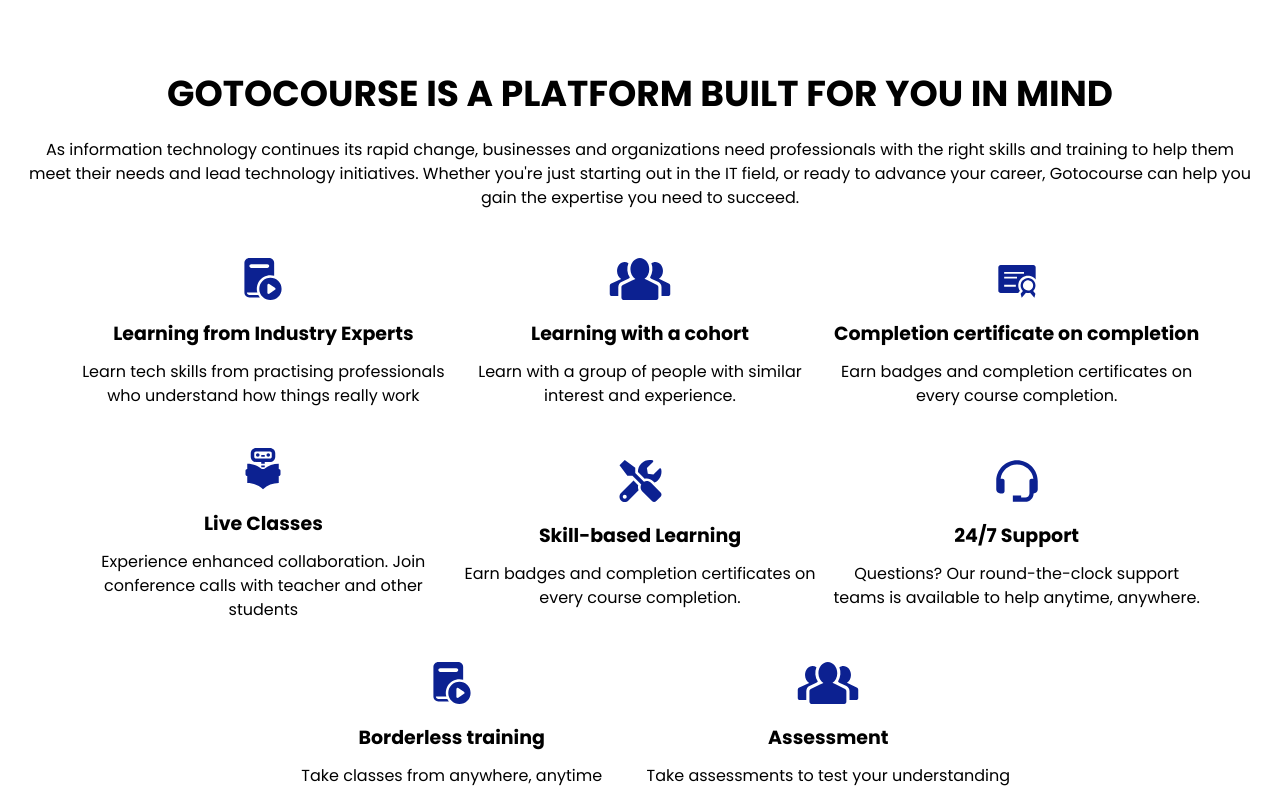
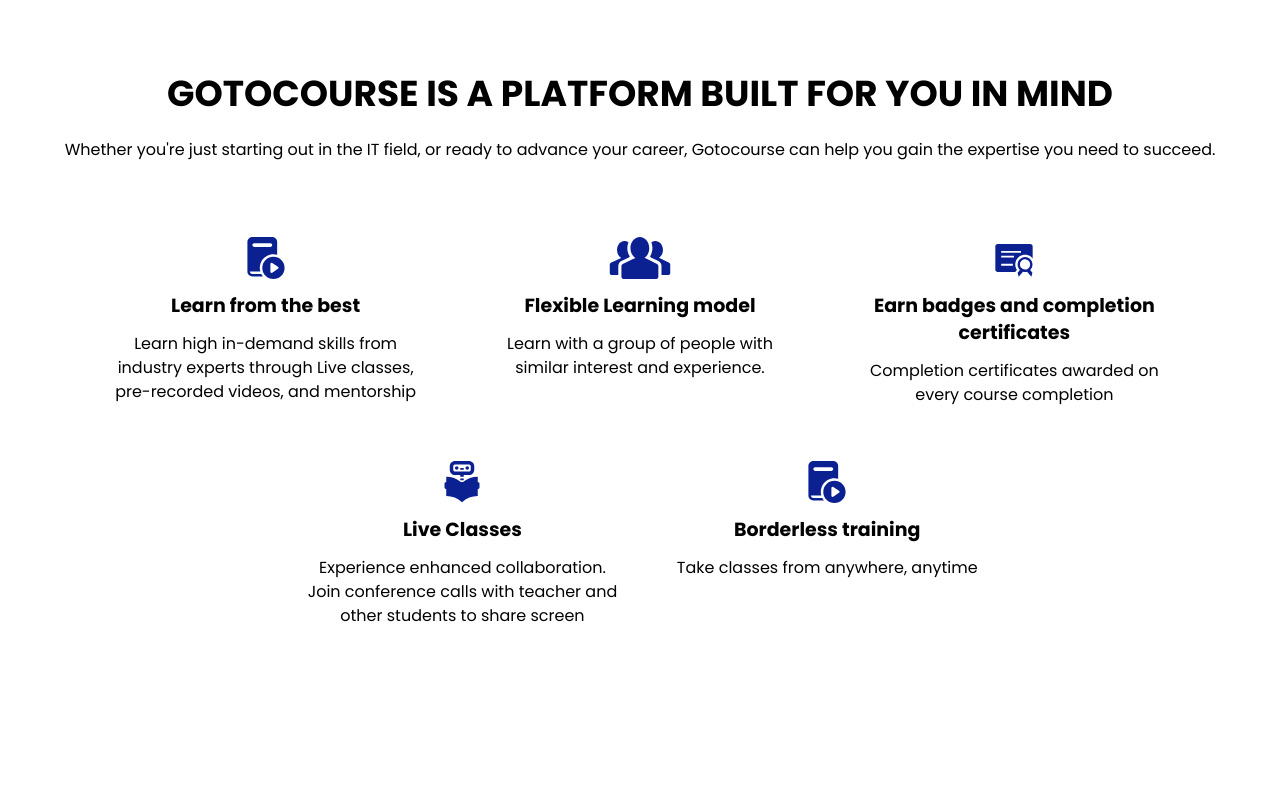
Before and after one commit to Olawande-samuel/olawande_gotocourse, a React (Create React App) app: page / in a window 1280 px wide. Shown: the part 760-1560 px from the top of the page. Built offline with nearby package versions, Linux system fonts and the light colour scheme.

Commit message:
update landing

```diff
--- a/public/index.html
+++ b/public/index.html
@@ -5,10 +5,9 @@
     <link rel="icon" href="%PUBLIC_URL%/favicon.ico" />
     <meta name="viewport" content="width=device-width, initial-scale=1" />
     <meta name="theme-color" content="#000000" />
-    <meta
-      name="description"
-      content="Web site created using create-react-app"
-    />
+
+    <meta name="description" content="Gotocourse: We Make Teaching And Learning Tech Skills Accessible. Join now.">
+    <meta property="og:title" content="Gotocourse: We Make Teaching And Learning Tech Skills Accessible. Join now.">
     <!--
       manifest.json provides metadata used when your web app is installed on a
       user's mobile device or desktop. See https://developers.google.com/web/fundamentals/web-app-manifest/
--- a/src/App.css
+++ b/src/App.css
@@ -300,8 +300,9 @@
 
 
 .services .services_box {
-  flex: 33.33% 0;
-  margin-bottom:1.5rem;
+  /* flex: 33.33% 0; */
+  max-width:20rem;
+  margin:1.7rem;
 }
 
 .services .services_box h4 {
@@ -310,18 +311,18 @@
   line-height: 27px;
   text-align: center;
   color:var(--text-color-light);
-  margin-bottom: 13px;
+  margin-top: .8rem;
+  margin-bottom: 0;
 }
 
 .services .services_box p {
   text-align: center;
   color: rgba(0, 0, 0, 1);
   font-size:16px;
+  margin-top: .8rem;
+  margin-bottom: 0
+}
 
-}
-.services .services_box  .service_icon {
-  margin-bottom: 20px;
-}
 
 
 /* *********************LEARNING*************************** */
@@ -409,6 +410,17 @@
   color: var(--text-color-lighter);
 }
 
+
+/* ****************************Becoming************************************ */
+.becoming .right,
+.becoming .left {
+  flex: 50%;
+}
+
+.becoming .left {
+  display: flex;
+  justify-content:center
+}
 /* ****************************CAREERS************************************ */
 .career,
 .mentors {
@@ -728,6 +740,7 @@
 }
 .footer p {
   margin-bottom: 0;
+  font-size: 1.3rem;
 }
 
 .footer .footer_title {
@@ -946,7 +959,8 @@
     text-align: center;
   }
   .learning .content,
-  .transition .content {
+  .transition .content,
+  .becoming .content {
     flex-direction: column-reverse;
   }
 
--- a/src/components/Becoming.js
+++ b/src/components/Becoming.js
@@ -7,10 +7,7 @@
   return (
     <section className="wrapper becoming">
       <div className="container content-wrapper d-flex justify-content-end">
-        <div className="d-flex flex-column flex-md-row content justify-content-between">
-          <div className="left">
-            <img src={Teacher} alt="sideview of hands typing on a Laptop" />
-          </div>
+        <div className="d-flex flex-column-reverse flex-md-row content justify-content-between">
           <div className="right">
             <header>
               <h2 className="title">Become a teacher on Gotocourse</h2>
@@ -34,6 +31,9 @@
                 </Link>
             </main>
           </div>
+          <div className="left">
+            <img src={Teacher} alt="sideview of hands typing on a Laptop" />
+          </div>
         </div>
       </div>
     </section>
--- a/src/components/Footer.js
+++ b/src/components/Footer.js
@@ -74,7 +74,29 @@
 const Footer = () => {
   return (
     <footer className="footer wrapper">
-      <div className="container footer_container d-flex  justify-content-between">
+      <div className="container ">
+      <div className="box mb-5">
+            <p className="text-center mb-4">
+              Join Gotocourse to unleash untapped opportunities in borderless
+              knowledge sharing across the world! We are ready to serve you
+              anywhere you are
+            </p>
+          <div className="join_button_wrapper justify-content-center align-items-center d-flex">
+            <Link to="/signup">
+              <button type="button" className="btn btn-light px-lg-4 py-lg-3">
+                Join as a student
+              </button>
+            </Link>
+            <small>OR</small>
+            <Link to="/admin/login">
+              <button type="button" className="btn btn-outline-light px-lg-4 py-lg-3">
+                Apply to teach
+              </button>
+            </Link>
+          </div>
+        </div>
+        <div className="footer_container d-flex justify-content-between">
+
         <div className="footer_left">
             <div className="footer_top pt-2">
             <i>
@@ -83,26 +105,6 @@
             </div>
         </div>
         <div className="footer_right">
-        <div className="box mb-5">
-            <p className="text-center mb-4">
-              Join Gotocourse to unleash untapped opportunities in borderless
-              knowledge sharing across the world! We are ready to serve you
-              anywhere you are
-            </p>
-          <div className="join_button_wrapper justify-content-center align-items-center d-flex">
-            <Link to="/signup">
-              <button type="button" className="btn btn-light">
-                Join as a student
-              </button>
-            </Link>
-            <small>OR</small>
-            <Link to="/admin/login">
-              <button type="button" className="btn btn-outline-light">
-                Apply to teach
-              </button>
-            </Link>
-          </div>
-        </div>
         <div className=" d-flex flex-wrap justify-content-around">
           <div className="first">
             <ul>
@@ -152,6 +154,7 @@
 
           </div>
         </div>
+        </div>
       </div>
     </footer>
   );
--- a/src/components/Services.js
+++ b/src/components/Services.js
@@ -6,45 +6,33 @@
   {
     id: 1,
     icon: <Learn />,
-    title:"Learning from Industry Experts",
-    text:"Learn tech skills from practising professionals who understand how things really work"
+    title:"Learn from the best",
+    text:"Learn high in-demand skills from industry experts through Live classes, pre-recorded videos, and mentorship"
 
   },
   {
     id: 2,
     icon: <Cohort />,
-    title:"Learning with a cohort",
+    title:"Flexible Learning model",
     text:"Learn with a group of people with similar interest and experience."
 
   },
   {
     id: 3,
     icon: <Certificate />,
-    title:"Completion certificate on completion",
-    text:"Earn badges and completion certificates on every course completion."
+    title:"Earn badges and completion certificates",
+    text:"Completion certificates awarded on every course completion "
 
   },
   {
     id: 4,
     icon: <Ml />,
     title:"Live Classes",
-    text:"Experience enhanced collaboration. Join conference calls with teacher and other students"
+    text:"Experience enhanced collaboration. Join conference calls with teacher and other students to share screen"
 
   },
-  {
-    id: 5,
-    icon: <Skill />,
-    title:"Skill-based Learning",
-    text:"Earn badges and completion certificates on every course completion."
 
-  },
-  {
-    id: 6,
-    icon: <Support />,
-    title:"24/7 Support",
-    text:"Questions? Our round-the-clock support teams is available to help anytime, anywhere."
 
-  },
   {
     id: 7,
     icon: <Learn />,
@@ -52,13 +40,7 @@
     text:"Take classes from anywhere, anytime"
 
   },
-  {
-    id: 8,
-    icon: <Cohort  />,
-    title:"Assessment",
-    text:"Take assessments to test your understanding"
 
-  },
 ]
 
 
@@ -68,12 +50,11 @@
       <div className="container">
             <header >
               <h2 className="title text-center">GOTOCOURSE IS A  PLATFORM BUILT FOR YOU IN MIND</h2>
-              <p className="sub_title text-center">As information technology continues its rapid change, businesses and organizations need professionals with the right skills and training to help them meet their needs and lead technology initiatives.
-Whether you're just starting out in the IT field, or ready to advance your career, Gotocourse can help you gain the expertise you need to succeed. </p>
+              <p className="sub_title text-center">Whether you're just starting out in the IT field, or ready to advance your career, Gotocourse can help you gain the expertise you need to succeed. </p>
             </header>
         <div className="service_box_wrapper d-flex flex-wrap justify-content-center px-lg-5 mt-5">
             {serviceList.map(service =>(
-            <div key={service.name} className="services_box d-flex flex-column align-items-center justify-content-center">
+            <div key={service.name} className="services_box d-flex flex-column align-items-center ">
               <div className="service_icon">
                 <i>{service.icon}</i>
               </div>
--- a/src/components/Testimonials.js
+++ b/src/components/Testimonials.js
@@ -56,7 +56,7 @@
     <section className="testimonials">
       <div className="container testimonial_content">
         <h3 className="testimonials_title">Real Stories from Real Customers</h3>
-        <p className="sub_title text-center">Join Our Group of Satisfied Customers</p>
+        <p className="sub_title text-center">Join thousands of people who are achieving their goals on Gotocourse</p>
         <Carousel
           swipeable={true}
           draggable={false}
--- a/src/contexts/functions.jsx
+++ b/src/contexts/functions.jsx
@@ -24,6 +24,7 @@
                 }
             }
         },
+
         register: async function(data){
             try{
                 const res = await axios.post(`${baseURL}/user/signup`,
```
Also changed, not shown: src/images/components/svgs.js (+2 -2 lines).
